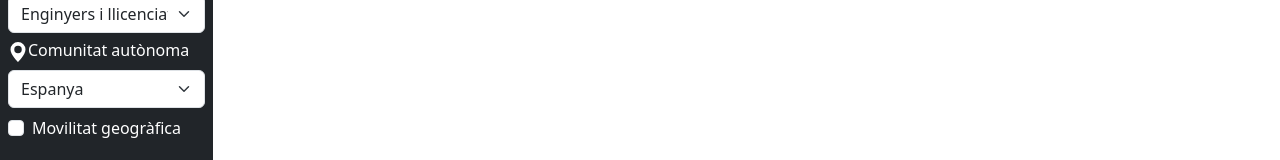
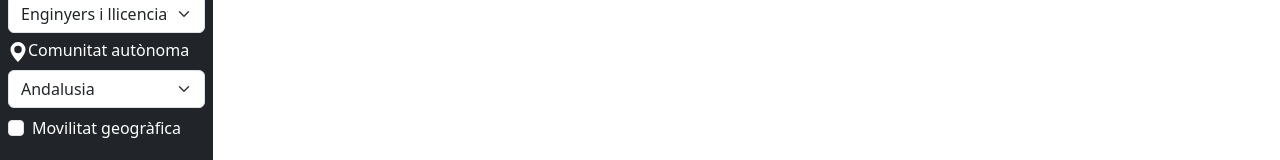
Before and after one commit to oriolarcas/irpf, a React (Create React App) app in the folder irpf/: page / in a window 1280 px wide. Shown: the part 265-425 px from the top of the page. Built offline with nearby package versions, Linux system fonts and the light colour scheme.

Commit message:
Només CCAA

```diff
--- a/irpf/src/Sidebar.tsx
+++ b/irpf/src/Sidebar.tsx
@@ -37,7 +37,6 @@ class Sidebar extends React.Component<{onInput?: (params: IrpfParameters) => voi
     ]);
 
     SelectToComunitatAutònoma = new Map<string, ComunitatAutònoma>([
-        ['E', ComunitatAutònoma.Espanya],
         ['1', ComunitatAutònoma.Andalusia],
         ['2', ComunitatAutònoma.Aragó],
         ['3', ComunitatAutònoma.Astúries],
@@ -203,7 +202,6 @@ class Sidebar extends React.Component<{onInput?: (params: IrpfParameters) => voi
                                 Comunitat autònoma
                             </Form.Label>
                             <Form.Select id={IrpfFormFields.ComunitatAutònoma} aria-label="Comunitat Autònoma" onChange={this.onChange}>
-                                <option value='E'>Espanya</option>
                                 <option value='1'>Andalusia</option>
                                 <option value='2'>Aragó</option>
                                 <option value='3'>Astúries</option>
```
